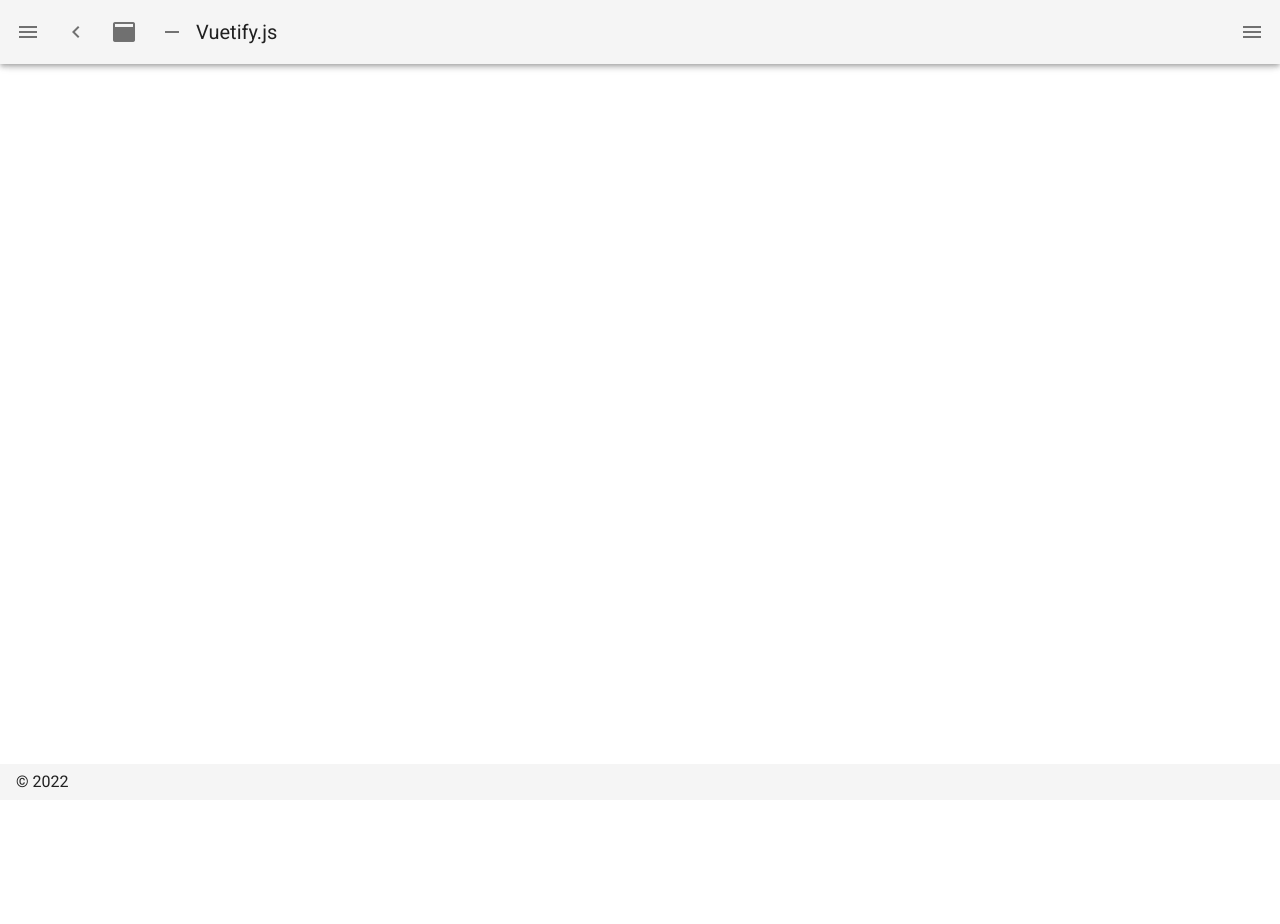
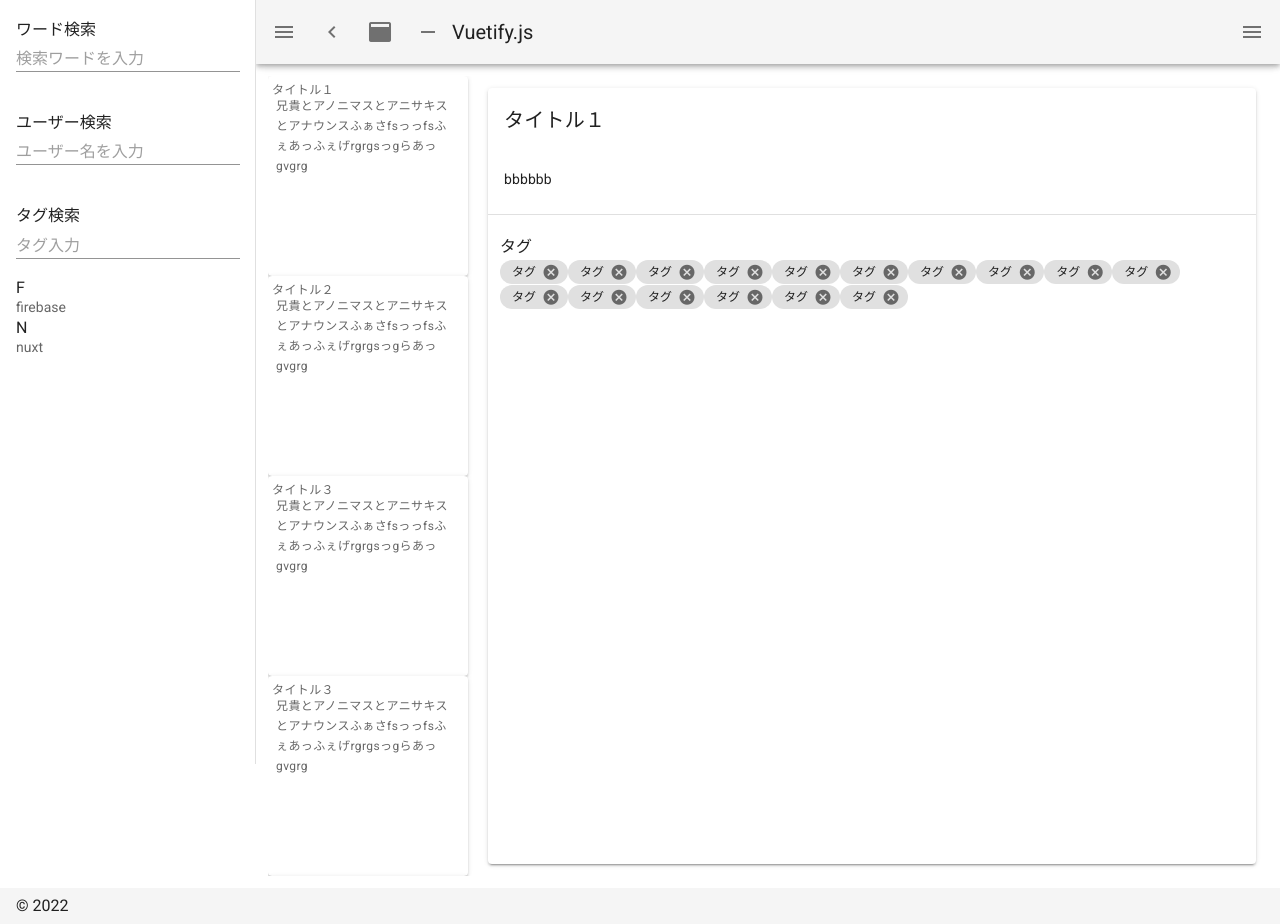
Before and after one commit to yuki-ando-web/my_portfolio-mato_memo, a Nuxt app: page /memoAbout in a window 1280 px wide. Before the commit this address had no page. Before the commit the page ends 800 px from the top, so only its background shows below. Built offline with nearby package versions, Linux system fonts and the light colour scheme.

Commit message:
memoAboutにタイトル、内容蘭を追加

```diff
--- /dev/null
+++ b/pages/memoAbout.vue
@@ -0,0 +1,116 @@
+<template>
+  <div>
+    <v-app>
+      <v-navigation-drawer app permanent>
+        <v-list>
+          <v-list-item>
+            <v-list-item-content>
+              <v-list-item-title> ワード検索 </v-list-item-title>
+              <v-form>
+                <v-text-field
+                  placeholder="検索ワードを入力"
+                  dense
+                ></v-text-field>
+              </v-form>
+            </v-list-item-content>
+          </v-list-item>
+          <v-list-item>
+            <v-list-item-content>
+              <v-list-item-title> ユーザー検索 </v-list-item-title>
+              <v-form>
+                <v-text-field
+                  placeholder="ユーザー名を入力"
+                  dense
+                ></v-text-field>
+              </v-form>
+            </v-list-item-content>
+          </v-list-item>
+          <v-list-item>
+            <v-list-item-content>
+              <v-list-item-title> タグ検索 </v-list-item-title>
+              <v-form>
+                <v-text-field placeholder="タグ入力" dense></v-text-field>
+              </v-form>
+              <v-list-item-title> F </v-list-item-title>
+              <v-list-item-subtitle>firebase</v-list-item-subtitle>
+              <v-list-item-title> N </v-list-item-title>
+              <v-list-item-subtitle>nuxt</v-list-item-subtitle>
+            </v-list-item-content>
+          </v-list-item>
+        </v-list>
+      </v-navigation-drawer>
+
+      <v-container>
+        <v-row>
+          <v-sheet class="overflow-y-auto" max-height="100vh" width="26vh">
+            <div v-for="(memo, index) in memos" v-bind:key="index">
+              <v-card height="25vh" width="25vh">
+                <v-card-text>
+                  <div class="text-caption mt-n3 ml-n3 p-0">
+                    {{ memo.title }}
+                  </div>
+                  <div class="text-caption mt-n1 ml-n2 mb-n2">
+                    兄貴とアノニマスとアニサキスとアナウンスふぁさfsっっfsふぇあっふぇげrgrgsっgらあっgvgrg
+                  </div>
+                </v-card-text>
+              </v-card>
+            </div>
+          </v-sheet>
+
+          <v-col>
+            <v-card height="100%">
+              <v-card-title>{{ this.memos[0].title }}</v-card-title>
+              <div height="65vh">
+
+              <v-card-text>{{ this.memos[0].content }}</v-card-text>
+              </div>
+              <v-divider class="my-2"></v-divider>
+              <div height="25vh">
+                <v-container>
+                  <v-row>
+                    <v-col> タグ </v-col>
+                  </v-row>
+                  <v-row no-gutters align-content="">
+                    <div v-for="(memo, index) in memos" v-bind:key="index">
+                      <v-chip close filter ripple tag small>タグ</v-chip>
+                    </div>
+                  </v-row>
+                </v-container>
+              </div>
+            </v-card>
+          </v-col>
+        </v-row>
+      </v-container>
+    </v-app>
+  </div>
+</template>
+
+<script>
+export default {
+  data() {
+    return {
+      memos: [
+        { title: 'タイトル１', content: 'bbbbbb' },
+        { title: 'タイトル２', content: 'sddddd' },
+        { title: 'タイトル３', content: 'sddddd' },
+        { title: 'タイトル３', content: 'sddddd' },
+        { title: 'タイトル３', content: 'sddddd' },
+        { title: 'タイトル３', content: 'sddddd' },
+        { title: 'タイトル３', content: 'sddddd' },
+        { title: 'タイトル３', content: 'sddddd' },
+        { title: 'タイトル３', content: 'sddddd' },
+        { title: 'タイトル３', content: 'sddddd' },
+        { title: 'cccc', content: 'sddddd' },
+        { title: 'cccc', content: 'sddddd' },
+        { title: 'cccc', content: 'sddddd' },
+        { title: 'cccc', content: 'sddddd' },
+        { title: 'cccc', content: 'sddddd' },
+        { title: 'cccc', content: 'sddddd' },
+      ],
+    }
+  },
+  created() {
+    console.log(this.memos)
+  },
+}
+</script>
```
